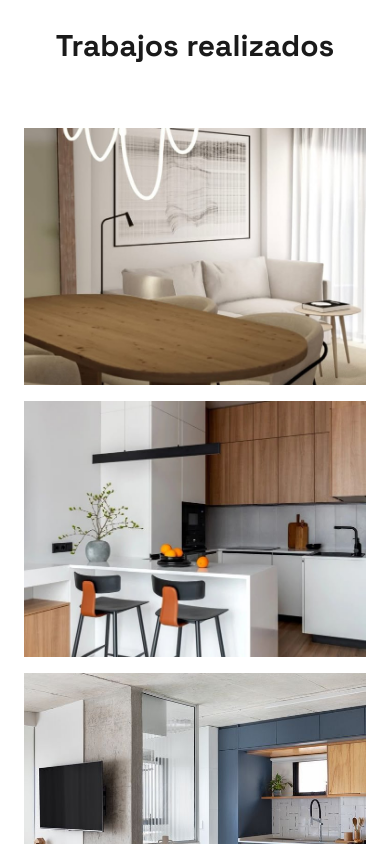
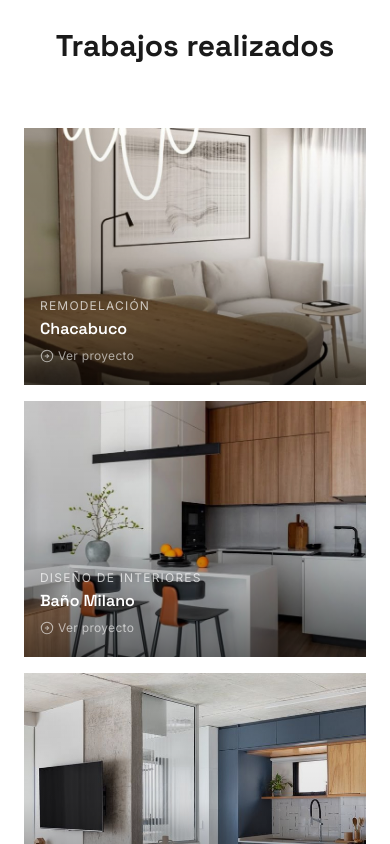
Before and after one commit to PedroArganaraz/nexo-web, a Next.js app: page / in a window 390 px wide. Shown: the part 2280-3124 px from the top of the page. Built offline with nearby package versions, Linux system fonts and the light colour scheme.

Commit message:
fix: mobile nav scroll + portfolio cards siempre visibles
- Navbar mobile: scroll programático tras cerrar menú para que los links ancla funcionen en todos los browsers
- Portfolio: gradiente + título/categoría/CTA siempre visibles en cards (desktop y mobile)

```diff
--- a/src/components/layout/Navbar.tsx
+++ b/src/components/layout/Navbar.tsx
@@ -21,6 +21,16 @@ export default function Navbar() {
   }, [])
 
   const closeMobileMenu = () => setIsMobileMenuOpen(false)
+
+  function handleMobileNavClick(e: React.MouseEvent<HTMLAnchorElement>, href: string) {
+    e.preventDefault()
+    setIsMobileMenuOpen(false)
+    // Wait for the close animation (250ms) before scrolling
+    setTimeout(() => {
+      const el = document.getElementById(href.slice(1))
+      if (el) el.scrollIntoView({ behavior: 'smooth' })
+    }, 300)
+  }
 
   const textColor = isScrolled ? 'text-[#1a1a1a]' : 'text-white'
   const barColor = isScrolled ? 'bg-[#1a1a1a]' : 'bg-white'
@@ -93,7 +103,7 @@ export default function Navbar() {
                 <a
                   key={link.href}
                   href={link.href}
-                  onClick={closeMobileMenu}
+                  onClick={(e) => handleMobileNavClick(e, link.href)}
                   className={`text-[#1a1a1a] text-base py-3 tracking-wide transition-colors hover:text-text-secondary ${
                     i < navLinks.length - 1 ? 'border-b border-gray-100' : ''
                   }`}
--- a/src/components/sections/Portfolio.tsx
+++ b/src/components/sections/Portfolio.tsx
@@ -37,16 +37,23 @@ function ProjectCard({
         sizes="(max-width: 640px) 100vw, (max-width: 1024px) 50vw, 33vw"
       />
 
-      {/* Hover overlay */}
-      <div className="absolute inset-0 bg-black/0 group-hover:bg-black/50 transition-colors duration-300" />
+      {/* Gradient overlay — siempre visible */}
+      <div className="absolute inset-0 bg-gradient-to-t from-black/60 via-black/10 to-transparent transition-opacity duration-300 group-hover:opacity-80" />
 
-      {/* Caption */}
-      <div className="absolute inset-x-0 bottom-0 p-5 translate-y-2 opacity-0 group-hover:translate-y-0 group-hover:opacity-100 transition-all duration-300">
+      {/* Caption — siempre visible */}
+      <div className="absolute inset-x-0 bottom-0 p-4 md:p-5">
         <span className="block text-xs tracking-widest uppercase text-white/70 mb-1">
           {project.category}
         </span>
-        <span className="block font-heading font-semibold text-white text-lg leading-snug">
+        <span className="block font-heading font-semibold text-white text-base md:text-lg leading-snug">
           {project.title}
+        </span>
+        <span className="mt-2 inline-flex items-center gap-1 text-white/60 text-xs tracking-wide">
+          <svg viewBox="0 0 16 16" fill="none" className="w-3.5 h-3.5" aria-hidden="true">
+            <circle cx="8" cy="8" r="6.5" stroke="currentColor" strokeWidth="1.2" />
+            <path d="M6 8h4M8 6l2 2-2 2" stroke="currentColor" strokeWidth="1.2" strokeLinecap="round" strokeLinejoin="round" />
+          </svg>
+          Ver proyecto
         </span>
       </div>
     </motion.button>
```
